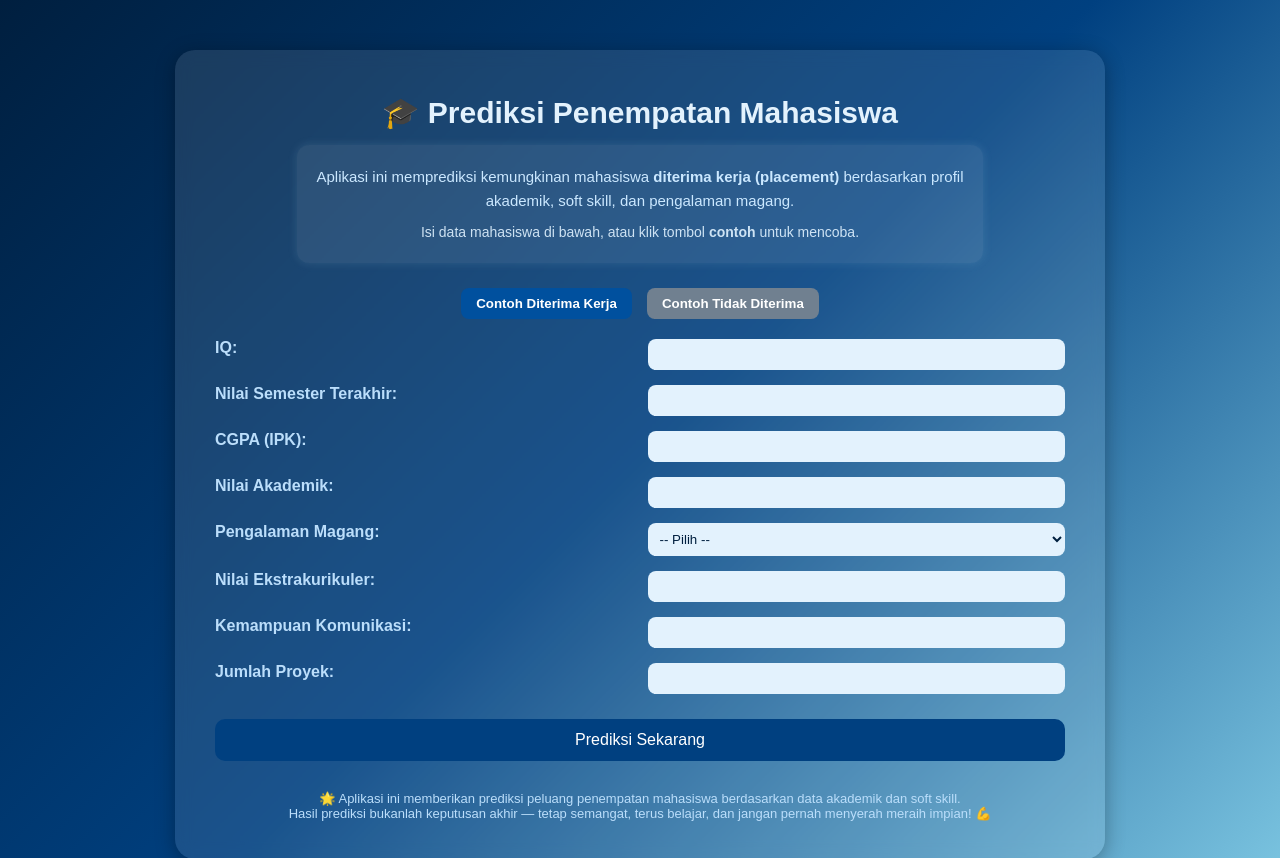
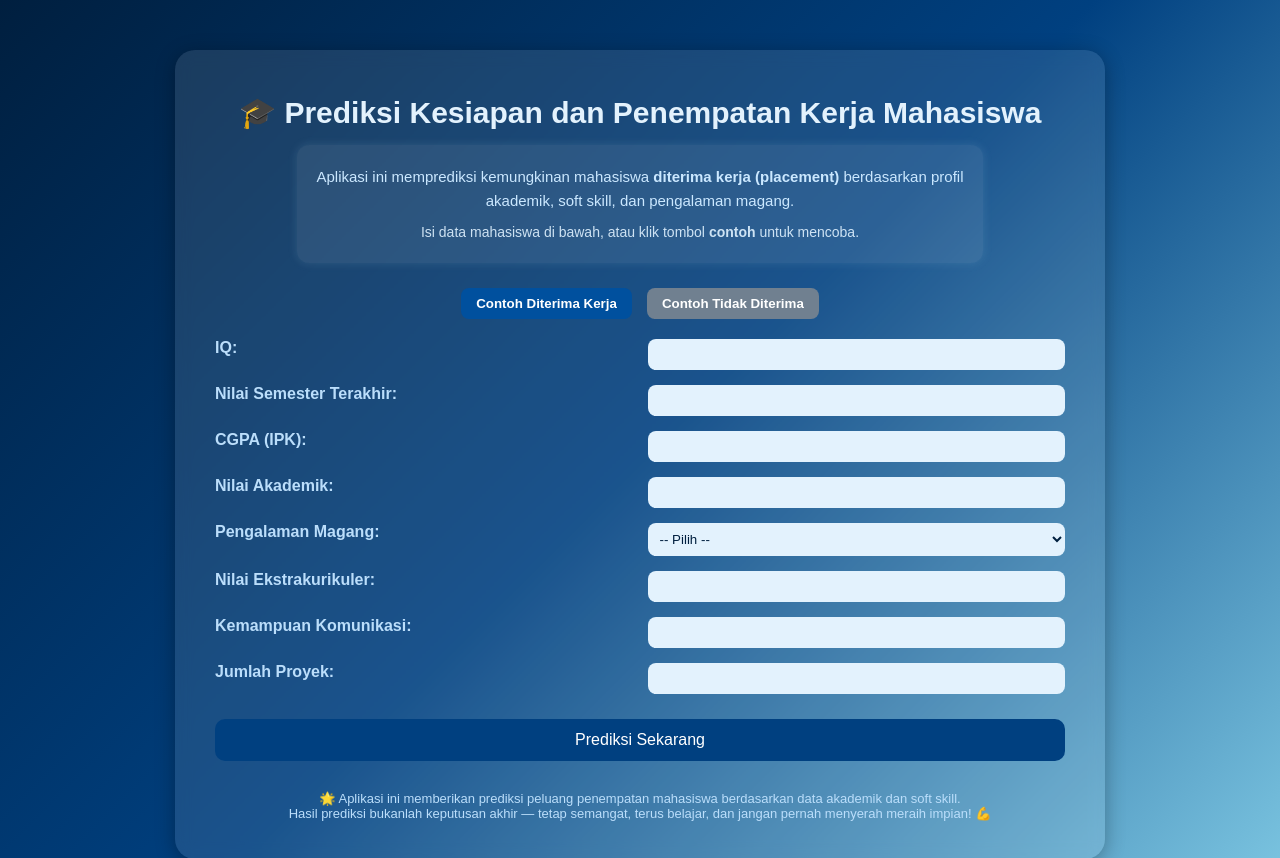
Before and after one commit to roysmb77/Tugas6-MachineLearning, a Flask app: page / in a window 1280 px wide. Shown: the top 858 px of the page. Run offline with Flask 3, Linux system fonts and the light colour scheme; parts of the project's set-up code (start-up, migrations or seed data) failed here and were passed over.

Commit message:
Update header and result message text

```diff
--- a/app.py
+++ b/app.py
@@ -36,7 +36,7 @@ def predict():
         prediction = model.predict(features)[0]
         probability = model.predict_proba(features)[0][1] * 100
 
-        result_text = "🎓 Selamat! Mahasiswa berpotensi besar ditempatkan." if prediction == 1 else "⚠️ Mahasiswa belum memenuhi kriteria penempatan."
+        result_text = "✅ Mahasiswa berpotensi besar diterima dalam program penempatan kerja." if prediction == 1 else "⚠️ Mahasiswa belum memenuhi kriteria penempatan."
 
         # Simpan hasil ke session, lalu redirect ke halaman utama
         session['prediction'] = result_text
--- a/templates/index.html
+++ b/templates/index.html
@@ -9,7 +9,7 @@
 <body>
   <div class="container fade-in">
 
-    <h1>🎓 Prediksi Penempatan Mahasiswa</h1>
+    <h1>🎓 Prediksi Kesiapan dan Penempatan Kerja Mahasiswa</h1>
         <div class="subtitle-box">
         <p class="subtitle">
             Aplikasi ini memprediksi kemungkinan mahasiswa <b>diterima kerja (placement)</b>
```
Also changed, not shown: output/Confusion Matrix - Random Forest.png (added), output/Distribusi status penempatan mahasiswa.png (added), output/Grafik Feature Importance.png (added), output/Heatmap Korelasi Antar Fitur.png (added), output/ROC Curve.png (added).
